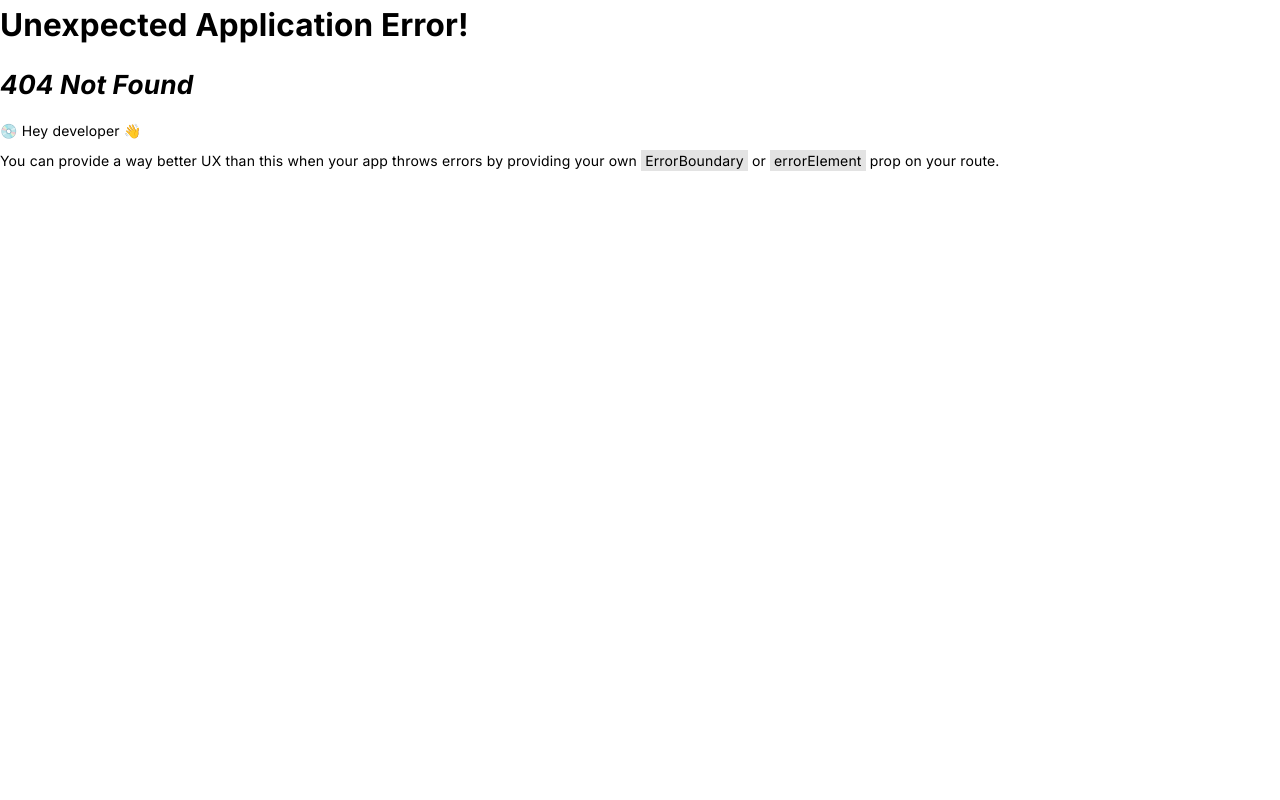
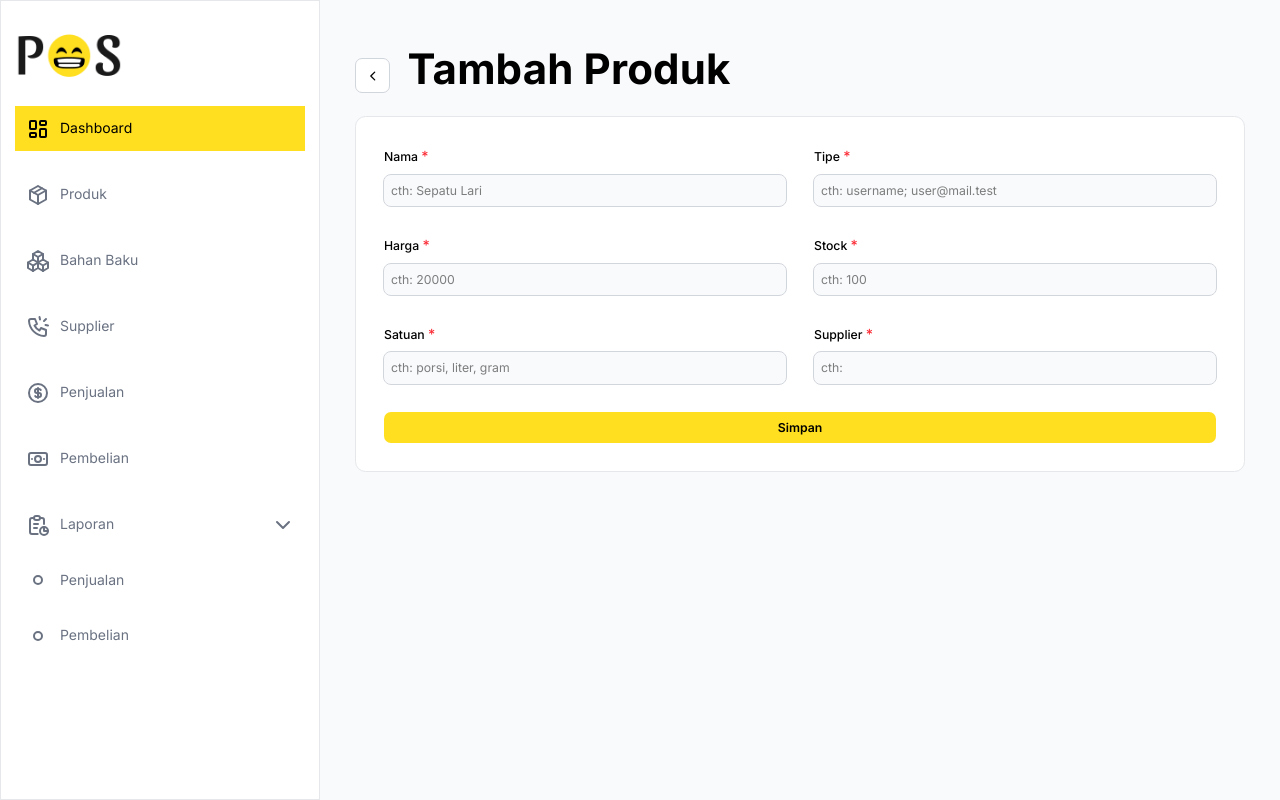
Before and after one commit to ahmadhilmandani/fe-emoji-pos, a React (Vite) app: page /product/add in a window 1280 px wide. Before the commit this address had no page. Built offline with nearby package versions, Linux system fonts and the light colour scheme.

Commit message:
add: add product page

```diff
--- a/src/components/Button.jsx
+++ b/src/components/Button.jsx
@@ -16,7 +16,7 @@ export default function Button({ onClickProp = () => { }, buttonType = BUTTON_TY
   if (buttonType == BUTTON_TYPE.PRIMARY) {
     return (
       <>
-        <button onClick={onClickProp} type="button" className={`flex justify-center items-center gap-3 text-light bg-yellow-300 hover:bg-amber-300 font-semibold rounded-lg text-sm px-6 py-2 ring-0 focus:outline-none transition-all ${isExtend && 'w-full'} ${isLoading ? 'cursor-not-allowed' : 'cursor-pointer'}`}>
+        <button onClick={onClickProp} type="button" className={`group flex justify-center items-center gap-3 text-light bg-yellow-300 hover:bg-amber-300 font-semibold rounded-lg text-sm px-6 py-2 ring-0 focus:outline-none transition-all ${isExtend && 'w-full'} ${isLoading ? 'cursor-not-allowed' : 'cursor-pointer'}`}>
           {isLoading && <IconLoader2 className="animate-spin text-sm" />}
           {children}
         </button>
@@ -26,7 +26,7 @@ export default function Button({ onClickProp = () => { }, buttonType = BUTTON_TY
   else if (buttonType == BUTTON_TYPE.SECONDARY) {
     return (
       <>
-        <button onClick={onClickProp} type="button" className={`flex justify-center items-center gap-3 text-yellow-700 bg-amber-100 hover:bg-amber-200 hover:text-yellow-00 font-semibold rounded-lg text-sm px-6 py-2 ring-0 focus:outline-none transition-all ${isExtend && 'w-full'} ${isLoading ? 'cursor-not-allowed' : 'cursor-pointer'}`}>
+        <button onClick={onClickProp} type="button" className={`group flex justify-center items-center gap-3 text-yellow-700 bg-amber-100 hover:bg-amber-200 hover:text-yellow-00 font-semibold rounded-lg text-sm px-6 py-2 ring-0 focus:outline-none transition-all ${isExtend && 'w-full'} ${isLoading ? 'cursor-not-allowed' : 'cursor-pointer'}`}>
           {isLoading && <IconLoader2 className="animate-spin text-sm" />}
           {children}
         </button>
@@ -36,7 +36,7 @@ export default function Button({ onClickProp = () => { }, buttonType = BUTTON_TY
   else if (buttonType == BUTTON_TYPE.SUCCESS) {
     return (
       <>
-        <button onClick={onClickProp} type="button" className={`flex justify-center items-center gap-3 text-white bg-emerald-500 hover:bg-emerald-600 font-semibold rounded-lg text-sm px-6 py-2 ring-0 focus:outline-none transition-all ${isExtend && 'w-full'} ${isLoading ? 'cursor-not-allowed' : 'cursor-pointer'}`}>
+        <button onClick={onClickProp} type="button" className={`group flex justify-center items-center gap-3 text-white bg-emerald-500 hover:bg-emerald-600 font-semibold rounded-lg text-sm px-6 py-2 ring-0 focus:outline-none transition-all ${isExtend && 'w-full'} ${isLoading ? 'cursor-not-allowed' : 'cursor-pointer'}`}>
           {isLoading && <IconLoader2 className="animate-spin text-sm" />}
           {children}
         </button>
@@ -46,7 +46,7 @@ export default function Button({ onClickProp = () => { }, buttonType = BUTTON_TY
   else if (buttonType == BUTTON_TYPE.DANGER) {
     return (
       <>
-        <button onClick={onClickProp} type="button" className={`flex justify-center items-center gap-3 text-danger-500 dark:text-danger-50 bg-danger-50 hover:bg-danger-100 font-semibold rounded-lg text-sm px-6 py-2 dark:bg-danger-700 dark:hover:bg-danger-600 ring-0 focus:outline-none transition-all ${isExtend && 'w-full'} ${isLoading ? 'cursor-not-allowed' : 'cursor-pointer'}`}>
+        <button onClick={onClickProp} type="button" className={`group flex justify-center items-center gap-3 text-danger-500 dark:text-danger-50 bg-danger-50 hover:bg-danger-100 font-semibold rounded-lg text-sm px-6 py-2 dark:bg-danger-700 dark:hover:bg-danger-600 ring-0 focus:outline-none transition-all ${isExtend && 'w-full'} ${isLoading ? 'cursor-not-allowed' : 'cursor-pointer'}`}>
           {isLoading && <IconLoader2 className="animate-spin text-sm" />}
           {children}
         </button>
@@ -56,7 +56,7 @@ export default function Button({ onClickProp = () => { }, buttonType = BUTTON_TY
   else if (buttonType == BUTTON_TYPE.WARNING) {
     return (
       <>
-        <button onClick={onClickProp} type="button" className={`flex justify-center items-center gap-3 text-warning-800 dark:text-warning-50 bg-warning-100 hover:bg-warning-300 font-semibold rounded-lg text-sm px-6 py-2 dark:bg-warning-700 dark:hover:bg-warning-600 ring-0 focus:outline-none transition-all ${isExtend && 'w-full'} ${isLoading ? 'cursor-not-allowed' : 'cursor-pointer'}`}>
+        <button onClick={onClickProp} type="button" className={`group flex justify-center items-center gap-3 text-warning-800 dark:text-warning-50 bg-warning-100 hover:bg-warning-300 font-semibold rounded-lg text-sm px-6 py-2 dark:bg-warning-700 dark:hover:bg-warning-600 ring-0 focus:outline-none transition-all ${isExtend && 'w-full'} ${isLoading ? 'cursor-not-allowed' : 'cursor-pointer'}`}>
           {isLoading && <IconLoader2 className="animate-spin text-sm" />}
           {children}
         </button>
@@ -65,7 +65,7 @@ export default function Button({ onClickProp = () => { }, buttonType = BUTTON_TY
   } else {
     return (
       <>
-        <button onClick={onClickProp} type="button" className={`flex justify-center items-center gap-3 text-gray-600 bg-gray-200 hover:bg-gray-300 font-semibold rounded-lg text-sm px-6 py-2 ring-0 focus:outline-none transition-all ${isExtend && 'w-full'} ${isLoading ? 'cursor-not-allowed' : 'cursor-pointer'}`}>
+        <button onClick={onClickProp} type="button" className={`group flex justify-center items-center gap-3 text-gray-600 bg-gray-200 hover:bg-gray-300 font-semibold rounded-lg text-sm px-6 py-2 ring-0 focus:outline-none transition-all ${isExtend && 'w-full'} ${isLoading ? 'cursor-not-allowed' : 'cursor-pointer'}`}>
           {isLoading && <IconLoader2 className="animate-spin text-sm" />}
           {children}
         </button>
--- /dev/null
+++ b/src/pages/Product/Add.jsx
@@ -0,0 +1,54 @@
+import { IconChevronLeft, IconDots, IconSearch } from "@tabler/icons-react";
+import Badge from "../../components/Badge";
+import Button from "../../components/Button";
+import Input from "../../components/Input";
+import { useNavigate } from "react-router";
+import Card from "../../components/Card";
+
+export default function ProductAdd() {
+  const navigate = useNavigate()
+
+  return (
+    <div>
+      <header className="flex items-center gap-5">
+        <div className="w-10 h-fit p-2.5 flex justify-center items-center aspect-square rounded-lg border border-gray-300 bg-white hover:cursor-pointer hover:bg-gray-50 transition-all group" onClick={() => {
+          navigate('/product')
+        }}>
+          <IconChevronLeft size={16} className="group-hover:-translate-x-0.5 transition-all" />
+        </div>
+        <h1>Tambah Produk</h1>
+      </header>
+      <div>
+        <Card isExtend={true}>
+          <div className="flex gap-8 items-center flex-wrap mb-8">
+            <div className="min-w-[270px] flex-1">
+              <Input onChangeProp={() => { }} labelProp={'Nama'} placeholderProp={'cth: Sepatu Lari'} typeProp={'text'} inputId={'email'} />
+            </div>
+            <div className="min-w-[270px] flex-1">
+              <Input onChangeProp={() => { }} labelProp={'Tipe'} placeholderProp={'cth: username; user@mail.test'} typeProp={'text'} inputId={'email'} />
+            </div>
+          </div>
+          <div className="flex gap-8 items-center flex-wrap mb-8">
+            <div className="min-w-[270px] flex-1">
+              <Input onChangeProp={() => { }} labelProp={'Harga'} placeholderProp={'cth: 20000'} typeProp={'number'} inputId={'email'} />
+            </div>
+            <div className="min-w-[270px] flex-1">
+              <Input onChangeProp={() => { }} labelProp={'Stock'} placeholderProp={'cth: 100'} typeProp={'number'} inputId={'email'} />
+            </div>
+          </div>
+          <div className="flex gap-8 items-center flex-wrap mb-8">
+            <div className="min-w-[270px] flex-1">
+              <Input onChangeProp={() => { }} labelProp={'Satuan'} placeholderProp={'cth: porsi, liter, gram'} typeProp={'text'} inputId={'email'} />
+            </div>
+            <div className="min-w-[270px] flex-1">
+              <Input onChangeProp={() => { }} labelProp={'Supplier'} placeholderProp={'cth: '} typeProp={'text'} inputId={'email'} />
+            </div>
+          </div>
+          <Button isExtend={true} buttonType="primary">
+            Simpan
+          </Button>
+        </Card>
+      </div>
+    </div>
+  )
+}
--- a/src/pages/Product/Index.jsx
+++ b/src/pages/Product/Index.jsx
@@ -1,15 +1,21 @@
-import { IconDots, IconSearch } from "@tabler/icons-react";
+import { IconDots, IconPlus, IconSearch } from "@tabler/icons-react";
 import Badge from "../../components/Badge";
 import Button from "../../components/Button";
 import Input from "../../components/Input";
+import { useNavigate } from "react-router";
 
 export default function ProductIndex() {
+  const navigate = useNavigate()
+
   return (
-    <div className={``}>
+    <div>
       <header className="flex justify-between items-center gap-5">
         <h1>Produk</h1>
-        <Button buttonType={'primary'}>
-          Tambah +
+        <Button buttonType={'primary'} onClickProp={() => {
+          navigate('/product/add')
+        }}>
+          Tambah
+          <IconPlus size={16} className="group-hover:translate-x-0.5 transition-all" />
         </Button>
       </header>
       <div>
--- a/src/routes/index.jsx
+++ b/src/routes/index.jsx
@@ -3,6 +3,7 @@ import LoginIndex from "../pages/Login/Index";
 import RegisterStoreIndex from "../pages/Register/Store/Index";
 import MainLayout from "../layouts/MainLayout";
 import ProductIndex from "../pages/Product/Index";
+import ProductAdd from "../pages/Product/Add";
 
 export const router = createBrowserRouter([
   {
@@ -17,6 +18,10 @@ export const router = createBrowserRouter([
         path: 'product',
         element: <ProductIndex />
       },
+      {
+        path: 'product/add',
+        element: <ProductAdd />
+      },
     ]
   },
   {
```
